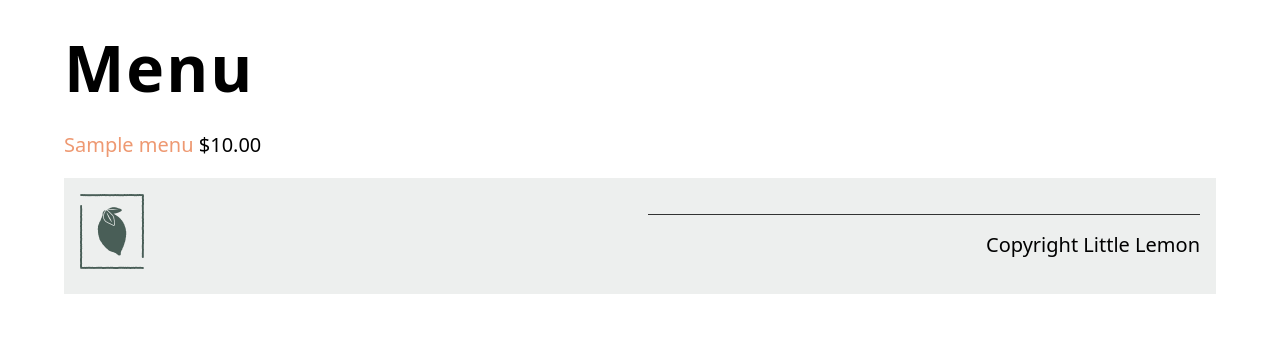
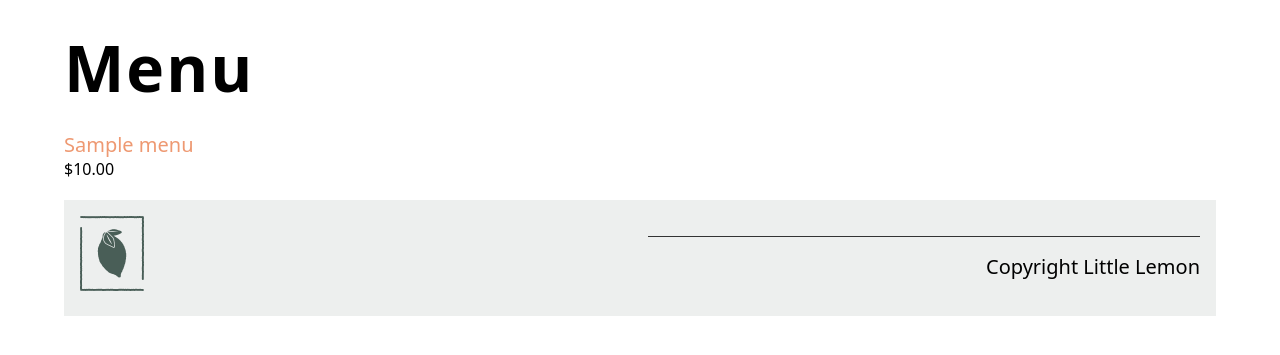
Before and after one commit to kumailalidev/little-lemon-restaurant, a Django app: page /menu/ in a window 1280 px wide. Shown: the part 249-604 px from the top of the page. Run offline with Django 4.2, Linux system fonts and the light colour scheme; tables that the repository leaves empty hold one stand-in row (values such as "Sample post"); some web fonts are replaced.

Commit message:
Added styling for menu items list.

```diff
--- a/restaurant/static/css/style.css
+++ b/restaurant/static/css/style.css
@@ -250,3 +250,8 @@ footer p {
     width: 100%;
     height: 100%;
 }
+
+.menu-price {
+    display: block;
+    font-size: 1rem;
+}
```
